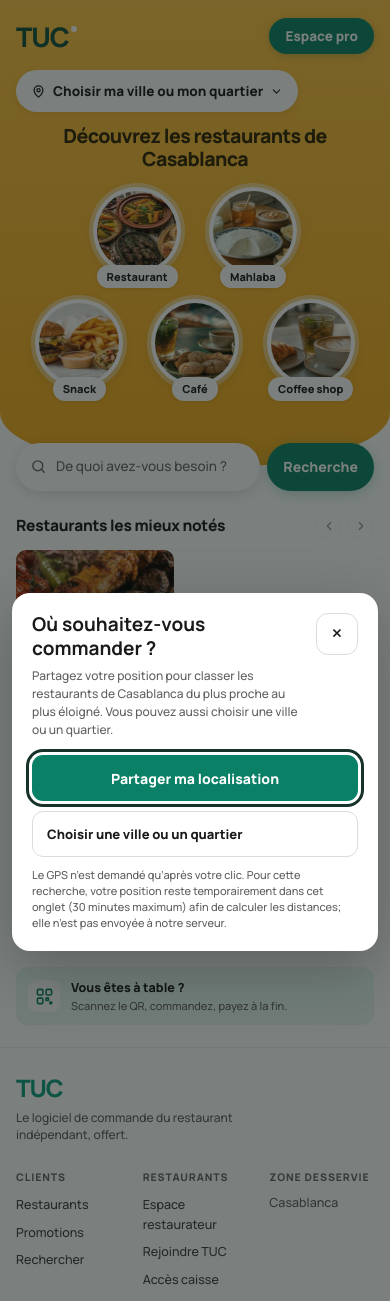
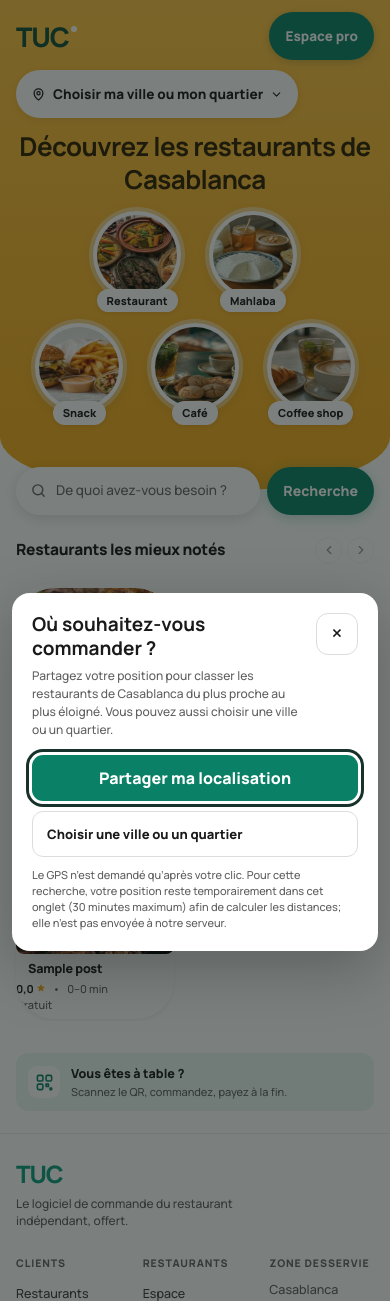
Before and after one commit to bernoussifatiha84-good/tuc-restaurant, a WordPress theme: template wordpress/tuc-theme/front-page.php in a window 390 px wide. Shown: the top 1301 px of the page. Run offline with PHP 8.4 and a stand-in for WordPress, Linux system fonts and the light colour scheme; the site name, menu and one post (Sample post) are stand-ins, and other content is empty.

Commit message:
Design : les 7 nombres releves sur la page de reference
Applique les mesures relevees sur le site de reference, relevees avec
l instrument de mesure et prevalidées en page de demonstration :

  corps        14 px -> 16 px
  titre        28 px / 800 / 34 -> 36 px / 700 / 40 (mobile 26 px)
  rythme       9 px entre cartes et 22 px entre sections -> 24 px et 32 px
  arrondis     photo 10 px -> 8 px en bas, dalle 0 -> 38 px
  ombres       aucune sur les cartes -> une seule, neutre
  couloir      pleine largeur -> marges de 64 px en desktop
  boutons      42 et 36 px -> 48 px

Les couleurs ne changent pas. Le fichier reste Manrope.

Marge laterale du texte de carte portee a 12 px en mobile : a 24 px,
neuf noms etaient rognes (mesure scrollWidth, mobile 390 px).

Version du plugin 0.8.25 -> 0.8.26 aux deux endroits qui doivent
s accorder, theme 0.2.0 -> 0.3.0.

```diff
--- a/wordpress/tuc-market-core/tuc-market-core.php
+++ b/wordpress/tuc-market-core/tuc-market-core.php
@@ -2,7 +2,7 @@
 /**
  * Plugin Name: TUC Market Core
  * Description: Cœur métier TUC : fiches restaurant, quartiers, commandes, QR de table, santé du site. Comme partikulier-core, il porte le module de santé que le déploiement interroge.
- * Version: 0.8.25
+ * Version: 0.8.26
  * Requires at least: 6.4
  * Requires PHP: 8.1
  * Author: TUC
@@ -15,7 +15,7 @@ if (!defined('ABSPATH')) {
     exit;
 }
 
-const TUC_CORE_VERSION = '0.8.25';
+const TUC_CORE_VERSION = '0.8.26';
 const TUC_CORE_FILE    = __FILE__;
 define('TUC_CORE_DIR', plugin_dir_path(__FILE__));
 define('TUC_CORE_URL', plugin_dir_url(__FILE__));
--- a/wordpress/tuc-theme/assets/css/tuc.css
+++ b/wordpress/tuc-theme/assets/css/tuc.css
@@ -13,7 +13,7 @@
 html[dir=rtl]{--ff:'PlexAr','Manrope',system-ui,sans-serif}
 *,*::before,*::after{box-sizing:border-box}
 html,body{margin:0;padding:0}
-body{background:#fff;color:var(--ink);font-family:var(--ff);font-size:14px;font-weight:500;
+body{background:#fff;color:var(--ink);font-family:var(--ff);font-size:16px;font-weight:500;
   line-height:1.4;-webkit-font-smoothing:antialiased}
 button{font:inherit;color:inherit;border:0;background:none;cursor:pointer;padding:0;text-align:start}
 input{font:inherit;color:inherit;min-width:0}
@@ -30,10 +30,10 @@ svg{display:block;flex:none}
 .logo{font-size:27px;font-weight:800;letter-spacing:-1.2px;color:var(--teal);line-height:1;
   display:flex;align-items:flex-start;gap:2px}
 .logo .dot{width:6px;height:6px;border-radius:50%;background:#fff;margin-top:3px;display:block}
-.connect{margin-inline-start:auto;height:36px;padding:0 16px;border-radius:99px;
+.connect{margin-inline-start:auto;height:48px;padding:0 16px;border-radius:99px;
   background:var(--teal-d);color:#fff;font-size:13.5px;font-weight:800;
   box-shadow:0 2px 8px rgba(0,70,55,.22);display:flex;align-items:center}
-.addr{margin-top:12px;display:inline-flex;align-items:center;gap:7px;height:42px;
+.addr{margin-top:12px;display:inline-flex;align-items:center;gap:7px;height:48px;
   padding:0 15px;border-radius:99px;background:#fff;font-size:13.5px;font-weight:800;
   box-shadow:0 2px 7px rgba(130,80,0,.13);color:var(--ink);max-width:100%}
 .addr .t{overflow:hidden;text-overflow:ellipsis;white-space:nowrap}
@@ -46,7 +46,7 @@ svg{display:block;flex:none}
 .cat .n{max-width:100%;margin-top:-10px;position:relative;z-index:2;background:#fff;border-radius:99px;
   padding:4px 10px;font-size:11px;font-weight:800;white-space:nowrap;
   box-shadow:0 1px 4px rgba(130,80,0,.16)}
-.hero-title{max-width:660px;margin:12px auto 0;color:#302000;font-size:clamp(18px,5vw,28px);font-weight:800;letter-spacing:-.6px;line-height:1.2;text-align:center}
+.hero-title{max-width:660px;margin:12px auto 0;color:#302000;font-size:26px;font-weight:700;letter-spacing:-.6px;line-height:1.25;text-align:center}
 .search{position:absolute;left:0;right:0;bottom:-24px;display:flex;gap:7px;
   padding:0 var(--px);z-index:5}
 .search label{flex:1;display:flex;align-items:center;gap:7px;height:48px;padding:0 14px;
@@ -60,8 +60,8 @@ svg{display:block;flex:none}
 
 /* ---------------- SECTIONS ---------------- */
 .main{padding-top:46px}
-.sec{margin:0 0 22px}
-.hd{display:flex;align-items:center;gap:8px;padding:0 var(--px);margin-bottom:10px}
+.sec{margin:0 0 32px}
+.hd{display:flex;align-items:center;gap:8px;padding:0 var(--px);margin-bottom:24px}
 .hd h2{margin:0;font-size:15.5px;font-weight:800;letter-spacing:-.3px;flex:1;
   min-width:0;overflow:hidden;text-overflow:ellipsis;white-space:nowrap}
 .hd .all{font-size:12px;font-weight:800;color:var(--g800);flex:none}
@@ -75,7 +75,7 @@ svg{display:block;flex:none}
 html[dir=rtl] .hd .nav svg{transform:scaleX(-1)}
 
 /* rail : défilement gauche → droite, JAMAIS de retour à la ligne */
-.rail{display:flex;gap:9px;overflow-x:auto;overflow-y:hidden;flex-wrap:nowrap;
+.rail{display:flex;gap:24px;overflow-x:auto;overflow-y:hidden;flex-wrap:nowrap;
   scroll-behavior:smooth;padding:0 var(--px) 2px;scrollbar-width:none;
   -ms-overflow-style:none;scroll-padding-inline:var(--px)}
 .rail::-webkit-scrollbar{display:none}
@@ -84,7 +84,7 @@ html[dir=rtl] .hd .nav svg{transform:scaleX(-1)}
 
 /* carte promo */
 .promo{width:206px}
-.promo .im{position:relative;width:206px;height:130px;border-radius:10px;overflow:hidden;background:var(--g100)}
+.promo .im{position:relative;width:206px;height:130px;border-radius:38px 38px 8px 8px;overflow:hidden;background:var(--g100)}
 .promo .im img{width:100%;height:100%;object-fit:cover}
 .promo .off{position:absolute;top:7px;inset-inline-start:7px;background:var(--red);color:#fff;
   font-size:10.5px;font-weight:800;padding:3px 6px;border-radius:5px;
@@ -98,8 +98,12 @@ html[dir=rtl] .hd .nav svg{transform:scaleX(-1)}
 .promo .fee,.card .fee{margin-top:1px;font-size:11px;color:var(--g600)}
 
 /* carte resto */
-.card{width:158px}
-.card .im{position:relative;width:158px;height:108px;border-radius:10px;overflow:hidden;background:var(--g100)}
+.card{width:158px;background:#fff;border-radius:38px;box-shadow:0 4px 6px -2px rgba(0,0,0,.06),0 2px 4px -2px rgba(0,0,0,.04);padding-bottom:7px;overflow:hidden}
+.promo{background:#fff;border-radius:38px;box-shadow:0 4px 6px -2px rgba(0,0,0,.06),0 2px 4px -2px rgba(0,0,0,.04);padding-bottom:7px;overflow:hidden}
+.card .nm,.card .cu{padding-inline:12px}
+.promo .nm,.promo .mt,.promo .fee{padding-inline:12px}
+.promo .mt,.card .mt{gap:7px}
+.card .im{position:relative;width:158px;height:108px;border-radius:38px 38px 8px 8px;overflow:hidden;background:var(--g100)}
 .card .im img{width:100%;height:100%;object-fit:cover}
 .card .nm{font-size:12.5px;font-weight:800;letter-spacing:-.2px;margin-top:6px;
   white-space:nowrap;overflow:hidden;text-overflow:ellipsis}
@@ -129,17 +133,19 @@ html[dir=rtl] .hd .nav svg{transform:scaleX(-1)}
 
 /* ---------------- DESKTOP ---------------- */
 @media(min-width:900px){
-  :root{--px:24px}
+  :root{--px:64px}
+  .main{max-width:1440px;margin-inline:auto}
   .hero{border-radius:0 0 50% 50% / 0 0 92px 92px}
   .cats{flex-direction:row;justify-content:center;gap:54px;padding:26px 0 56px}
   .cat{flex-basis:150px}
   .cat .c{width:min(134px,100%);height:auto;aspect-ratio:1;padding:7px}
   .cat .n{margin-top:-13px;font-size:13px;padding:6px 14px}
-  .hero-title{margin-top:18px}
+  .hero-title{margin-top:18px;font-size:36px;line-height:40px}
   .search{width:min(680px,calc(100% - 48px));left:50%;transform:translateX(-50%)}
   .card{width:232px}
   .card .im{width:232px;height:156px}
   .card .nm{font-size:15px}
+  .card .nm,.card .cu,.promo .nm,.promo .mt,.promo .fee{padding-inline:24px}
   .card .cu{font-size:13px}
   .promo{width:300px}
   .promo .im{width:300px;height:170px}
--- a/wordpress/tuc-theme/style.css
+++ b/wordpress/tuc-theme/style.css
@@ -3,7 +3,7 @@ Theme Name: TUC Market
 Theme URI: https://tuc.ma
 Author: TUC
 Description: Thème officiel de la marketplace TUC — restaurants, mahlabas, snacks, cafés. Design system V2 : Manrope + IBM Plex Sans Arabic, teal #0E9E7E, jaune #FFC244, fond blanc pur.
-Version: 0.2.0
+Version: 0.3.0
 Requires at least: 6.4
 Requires PHP: 8.1
 License: GPL-2.0-or-later
```
